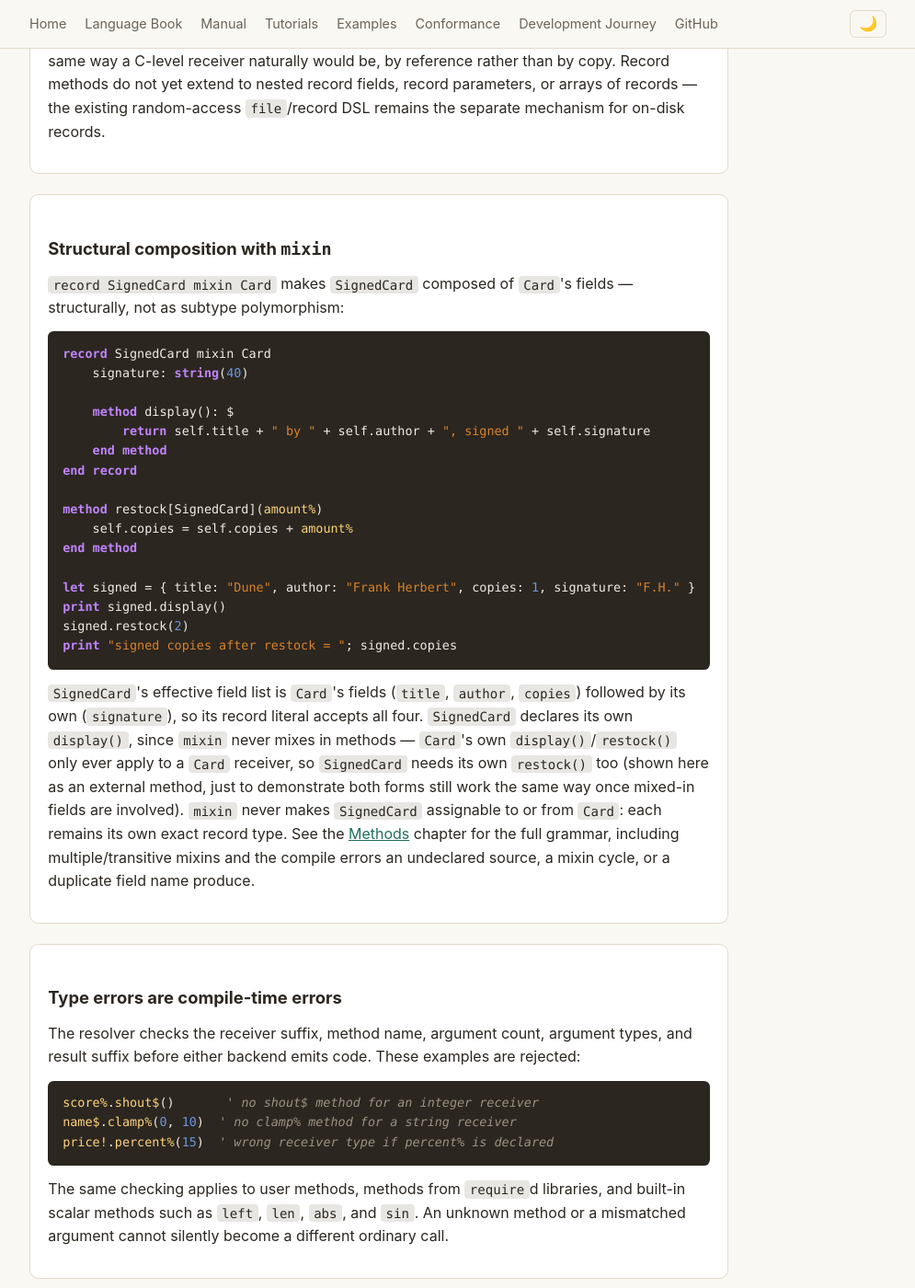
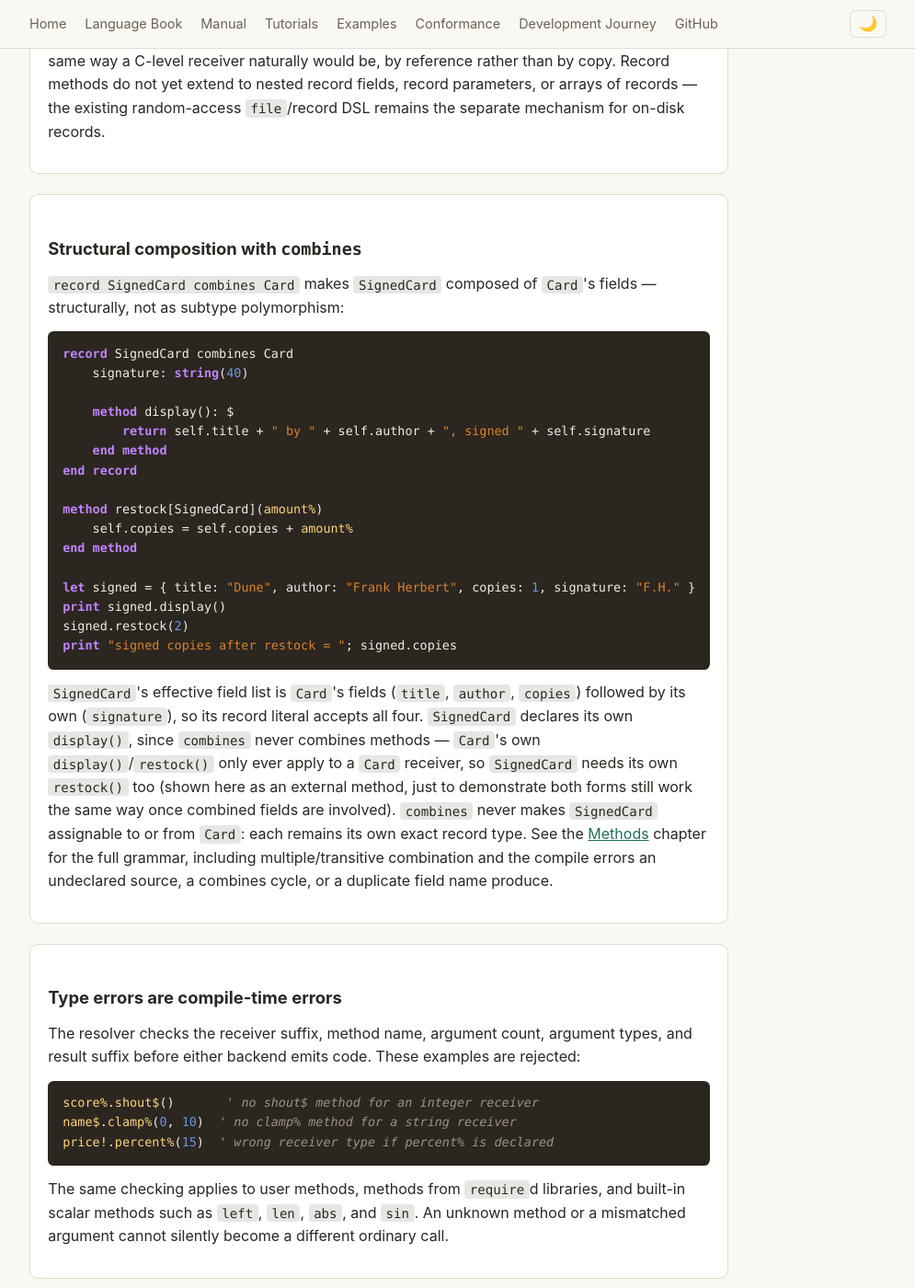
Before and after one commit to johnjoeallen/bascal, an MkDocs documentation site: the page built from docs/tutorials/methods.md, in a window 1280 px wide and 1400 px high, scrolled down 1769 px. Shown: the whole window at 92% size, without its empty margins (142-1137 px from the left). Built offline with MkDocs 1.6.1, drawn with Linux system fonts in a browser that asks for light colours.

Commit message:
fix: rename mixin to combines for real (PR #140 dropped the rename)
PR #140's final "implement record combines" commit was built with `git
reset --soft` followed directly by `git commit`, skipping `git add`
in between -- the commit reused the *stale index* from the previous
"mixin" commit instead of picking up the actual rename edits sitting
in the working tree, so the pushed/merged commit silently still said
`mixin` everywhere despite its own commit message and PR description
claiming otherwise. This redoes the rename against current main for
real:

- src/ast.rs: RecordDef.mixins -> RecordDef.combines.
- src/parser.rs: `record Name mixin ...` -> `record Name combines ...`.
- src/records.rs: mixin/mixes-in/mixed-in wording and diagnostics
  ("mixes in itself" -> "combines itself", etc.) throughout
  build_record_table/resolve_effective_fields/
  rewrite_record_method_call.
- docs/language/methods.md, docs/tutorials/methods.md: "Structural
  composition with `mixin`" -> "...with `combines`", full prose pass.
- tutorial/methods.bcl: `record SignedCard mixin Card` -> `... combines
  Card`; regenerated the tracked .bas/.c/.j corpus and the tutorial
  doc's embedded source blocks to match, verified identical output on
  BASIC, C, and JVM.
- tests/record_methods.rs: every `mixin_*` test renamed to
  `combines_*`, source strings and assertions updated.

Verified with a repo-wide grep this time (not just re-reading the
working tree, which is exactly what went unnoticed before): no
`mixin`/`mixed` mentions remain anywhere related to this feature; the
only surviving hits are pre-existing, unrelated ordinary-English uses
("mixing `&&` and `||` in one condition").

All 530 tests pass; no new clippy warnings.

Co-Authored-By: Claude Sonnet 5 <noreply@anthropic.com>
Claude-Session: https://claude.ai/code/session_014cxM7R4yjVMkwZQep2JpYP

````diff
--- a/docs/tutorials/methods.md
+++ b/docs/tutorials/methods.md
@@ -73,12 +73,12 @@ print "copies on hand = "; card.copies
 
 <div class="snippet" markdown="1">
 
-### Structural composition with `mixin`
-
-`record SignedCard mixin Card` makes `SignedCard` composed of `Card`'s fields — structurally, not as subtype polymorphism:
+### Structural composition with `combines`
+
+`record SignedCard combines Card` makes `SignedCard` composed of `Card`'s fields — structurally, not as subtype polymorphism:
 
 ```bascal
-record SignedCard mixin Card
+record SignedCard combines Card
     signature: string(40)
 
     method display(): $
@@ -96,7 +96,7 @@ signed.restock(2)
 print "signed copies after restock = "; signed.copies
 ```
 
-`SignedCard`'s effective field list is `Card`'s fields (`title`, `author`, `copies`) followed by its own (`signature`), so its record literal accepts all four. `SignedCard` declares its own `display()`, since `mixin` never mixes in methods — `Card`'s own `display()`/`restock()` only ever apply to a `Card` receiver, so `SignedCard` needs its own `restock()` too (shown here as an external method, just to demonstrate both forms still work the same way once mixed-in fields are involved). `mixin` never makes `SignedCard` assignable to or from `Card`: each remains its own exact record type. See the [Methods](../language/methods.md) chapter for the full grammar, including multiple/transitive mixins and the compile errors an undeclared source, a mixin cycle, or a duplicate field name produce.
+`SignedCard`'s effective field list is `Card`'s fields (`title`, `author`, `copies`) followed by its own (`signature`), so its record literal accepts all four. `SignedCard` declares its own `display()`, since `combines` never combines methods — `Card`'s own `display()`/`restock()` only ever apply to a `Card` receiver, so `SignedCard` needs its own `restock()` too (shown here as an external method, just to demonstrate both forms still work the same way once combined fields are involved). `combines` never makes `SignedCard` assignable to or from `Card`: each remains its own exact record type. See the [Methods](../language/methods.md) chapter for the full grammar, including multiple/transitive combination and the compile errors an undeclared source, a combines cycle, or a duplicate field name produce.
 
 </div>
 
@@ -225,14 +225,14 @@ print "copies on hand = "; card.copies
 card.restock(3)
 print "copies after restock = "; card.copies
 
-// `mixin` is structural field composition only, not inheritance:
+// `combines` is structural field composition only, not inheritance:
 // SignedCard's own field list is Card's fields (title, author, copies)
 // followed by its own (signature), so its record literal accepts all
-// four -- but Card's methods aren't mixed in. SignedCard needs its own
-// display() (below); calling signed.restock(...) without declaring
+// four -- but Card's methods aren't combined in. SignedCard needs its
+// own display() (below); calling signed.restock(...) without declaring
 // SignedCard's own restock() would be a compile error, since a method
 // is only ever visible for the exact record type it was declared for.
-record SignedCard mixin Card
+record SignedCard combines Card
     signature: string(40)
 
     method display(): $
@@ -355,11 +355,11 @@ end
 770 cardcopies& = cardrestockSelfCopies0&
 780 PRINT "copies after restock = "; cardcopies&
 
-790 ' `mixin` is structural field composition only, not inheritance:
+790 ' `combines` is structural field composition only, not inheritance:
 800 ' SignedCard's own field list is Card's fields (title, author, copies)
 810 ' followed by its own (signature), so its record literal accepts all
-820 ' four -- but Card's methods aren't mixed in. SignedCard needs its own
-830 ' display() (below); calling signed.restock(...) without declaring
+820 ' four -- but Card's methods aren't combined in. SignedCard needs its
+830 ' own display() (below); calling signed.restock(...) without declaring
 840 ' SignedCard's own restock() would be a compile error, since a method
 850 ' is only ever visible for the exact record type it was declared for.
 
@@ -744,11 +744,11 @@ int main(void) {
     bf_i_cardrestock(bv_s_cardtitle, bv_s_cardauthor, &bv_l_cardcopies, 3);
     printf("copies after restock = %d\n", bv_l_cardcopies);
 
-    // `mixin` is structural field composition only, not inheritance:
+    // `combines` is structural field composition only, not inheritance:
     // SignedCard's own field list is Card's fields (title, author, copies)
     // followed by its own (signature), so its record literal accepts all
-    // four -- but Card's methods aren't mixed in. SignedCard needs its own
-    // display() (below); calling signed.restock(...) without declaring
+    // four -- but Card's methods aren't combined in. SignedCard needs its
+    // own display() (below); calling signed.restock(...) without declaring
     // SignedCard's own restock() would be a compile error, since a method
     // is only ever visible for the exact record type it was declared for.
 
@@ -1486,11 +1486,11 @@ L_if_0_end:
     getstatic Methods/g2 J
     invokevirtual java/io/PrintStream/println (J)V
 
-    ; `mixin` is structural field composition only, not inheritance:
+    ; `combines` is structural field composition only, not inheritance:
     ; SignedCard's own field list is Card's fields (title, author, copies)
     ; followed by its own (signature), so its record literal accepts all
-    ; four -- but Card's methods aren't mixed in. SignedCard needs its own
-    ; display() (below); calling signed.restock(...) without declaring
+    ; four -- but Card's methods aren't combined in. SignedCard needs its
+    ; own display() (below); calling signed.restock(...) without declaring
     ; SignedCard's own restock() would be a compile error, since a method
     ; is only ever visible for the exact record type it was declared for.
 
````
Also changed, not shown: docs/language/methods.md (+11 -11 lines), 8 other files.
